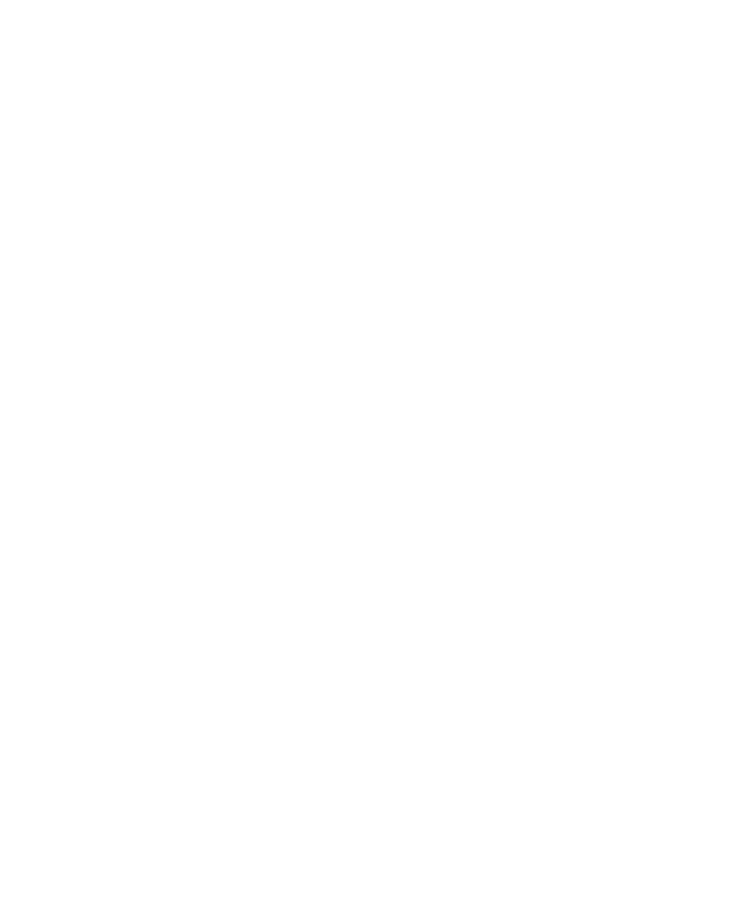
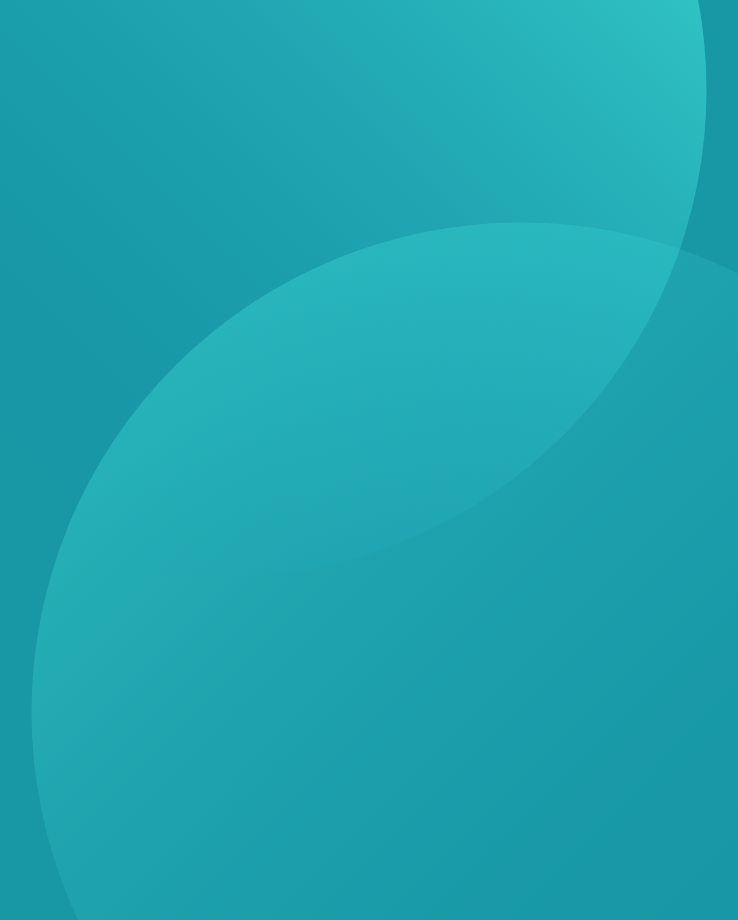
Before and after one commit to sparklaunch/Profile-Card-Component, a Next.js app: page / in a window 1280 px wide. Shown: the top 920 px of the page, without its empty margins (271-1009 px from the left). Before the commit the page ends 800 px from the top, so only its background shows below. Built offline with nearby package versions, Linux system fonts and the light colour scheme.

Commit message:
feat: 홈 페이지 스타일 및 레이아웃 추가

```diff
--- a/src/app/Home.module.css
+++ b/src/app/Home.module.css
@@ -1,2 +1,20 @@
 .main {
+	height: inherit;
 }
+
+.backgrounds {
+	position: relative;
+	height: inherit;
+}
+
+.topBackground {
+	position: absolute;
+	top: -50%;
+	left: 0;
+}
+
+.bottomBackground {
+	position: absolute;
+	bottom: -50%;
+	right: 0;
+}
--- a/src/app/globals.css
+++ b/src/app/globals.css
@@ -9,3 +9,9 @@
 	padding: 0;
 	box-sizing: border-box;
 }
+
+body {
+	background-color: var(--color-background);
+	height: 100vh;
+	overflow: hidden;
+}
--- a/src/app/page.tsx
+++ b/src/app/page.tsx
@@ -1,5 +1,23 @@
+import Image from "next/image";
+import bottomBackground from "../shared/assets/images/bottom-background.svg";
+import topBackground from "../shared/assets/images/top-background.svg";
 import styles from "./Home.module.css";
 
 export default function Main() {
-	return <main className={styles.main}></main>;
+	return (
+		<main className={styles.main}>
+			<div className={styles.backgrounds}>
+				<Image
+					src={topBackground}
+					alt=""
+					className={styles.topBackground}
+				/>
+				<Image
+					src={bottomBackground}
+					alt=""
+					className={styles.bottomBackground}
+				/>
+			</div>
+		</main>
+	);
 }
```
